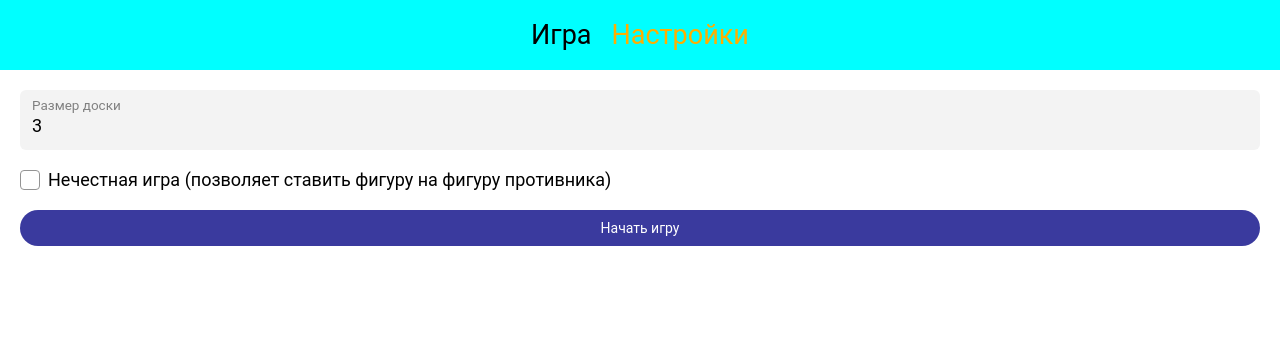
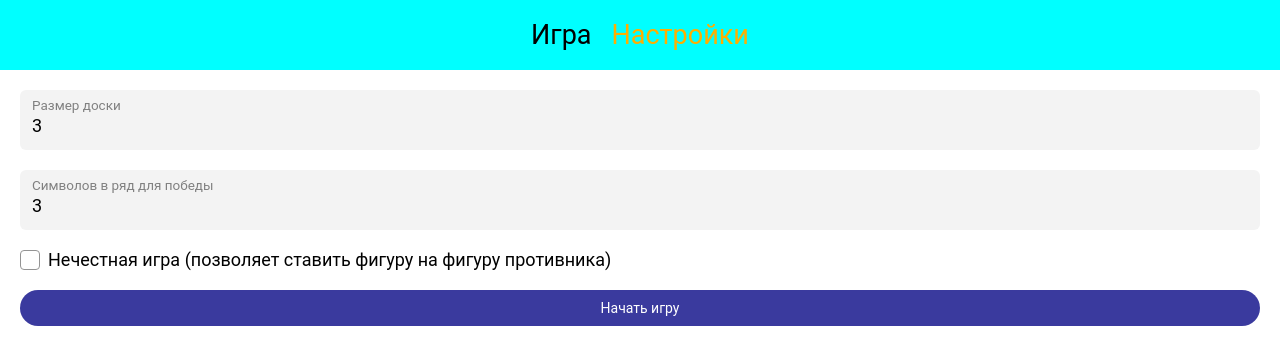
Before and after one commit to TyTai-Andrey/game-p, a React (Create React App) app: page /settings in a window 1280 px wide. Shown: the top 364 px of the page. Built offline with nearby package versions, Linux system fonts and the light colour scheme.

Commit message:
add fields itemsForWin

```diff
--- a/src/pages/Settings/index.tsx
+++ b/src/pages/Settings/index.tsx
@@ -4,6 +4,7 @@ import { useShallow } from 'zustand/react/shallow';
 // react
 import React, { FC, useEffect } from 'react';
 import { useNavigate } from 'react-router-dom';
+
 // components
 import Button from '@components/Button';
 import Checkbox from '@components/Checkbox';
@@ -29,6 +30,7 @@ const useForm = makeFormStore({
     min: 3,
     valueType: 'number',
   },
+  itemsForWin: { defaultValidators: ['required'], valueType: 'number' },
   unfairPlay: { defaultValidators: ['required'], valueType: 'boolean' },
 });
 
@@ -37,17 +39,49 @@ const Settings: FC<Props> = () => {
   const { errors, isValid, setValues, values } = useForm(useShallow(
     ({ errors, isValid, setValues, values }) => ({ errors, isValid, setValues, values }),
   ));
-  const { dashboardSize: initDashboardSize, setSettings } = useStore(useShallow(
-    ({ dashboardSize, setSettings }) => ({ dashboardSize, setSettings }),
+  const {
+    dashboardSize: initDashboardSize,
+    setSettings,
+    itemsForWin: initItemsForWin,
+  } = useStore(useShallow(
+    ({
+      dashboardSize,
+      setSettings,
+      itemsForWin,
+    }) => ({
+      dashboardSize,
+      setSettings,
+      itemsForWin,
+    }),
   ));
 
   useEffect(() => {
-    setValues({ dashboardSize: initDashboardSize });
-  }, [initDashboardSize]);
+    setValues({
+      dashboardSize: initDashboardSize,
+      itemsForWin: initItemsForWin,
+    });
+  }, [initDashboardSize, initItemsForWin]);
 
-  const onChangeNumberValues = (e: React.ChangeEvent<HTMLInputElement>) => {
+  const onChangeItemsForWin = (e: React.ChangeEvent<HTMLInputElement>) => {
     const value = Number(e.target.value);
-    setValues({ [e.target.name]: value });
+    const newValues = {
+      itemsForWin: value,
+      ...((Number(values.dashboardSize) < value) ?
+        { dashboardSize: value } :
+        {}),
+    };
+    setValues(newValues);
+  };
+
+  const onChangeDashboardSize = (e: React.ChangeEvent<HTMLInputElement>) => {
+    const value = Number(e.target.value);
+    const newValues = {
+      dashboardSize: value,
+      ...((Number(values.itemsForWin) > value) ?
+        { itemsForWin: value } :
+        {}),
+    };
+    setValues(newValues);
   };
 
   const onChangeCheckbox = (value: boolean) => {
@@ -68,9 +102,17 @@ const Settings: FC<Props> = () => {
         error={errors.dashboardSize}
         label="Размер доски"
         name="dashboardSize"
-        onChange={onChangeNumberValues}
+        onChange={onChangeDashboardSize}
         type="number"
         value={String(values.dashboardSize)}
+      />
+      <Input
+        error={errors.itemsForWin}
+        label="Символов в ряд для победы"
+        name="itemsForWin"
+        onChange={onChangeItemsForWin}
+        type="number"
+        value={String(values.itemsForWin)}
       />
       <div>
         <Checkbox
--- a/src/store/slices/settings.ts
+++ b/src/store/slices/settings.ts
@@ -8,6 +8,7 @@ type CreateSettingsSlice = CreateSlice<SettingsState & SettingsAction>;
 
 const createSettingsSlice: CreateSettingsSlice = set => ({
   dashboardSize: 3,
+  itemsForWin: 3,
   setSettings: settings => set(({ position }) => {
     const newPosition = settings?.dashboardSize ?
       new Array(settings.dashboardSize ** 2).fill('_').join('') :
--- a/src/store/types/settings.ts
+++ b/src/store/types/settings.ts
@@ -1,5 +1,6 @@
 type SettingsState = {
   dashboardSize: number
+  itemsForWin: number
   unfairPlay: boolean
 };
 
```
